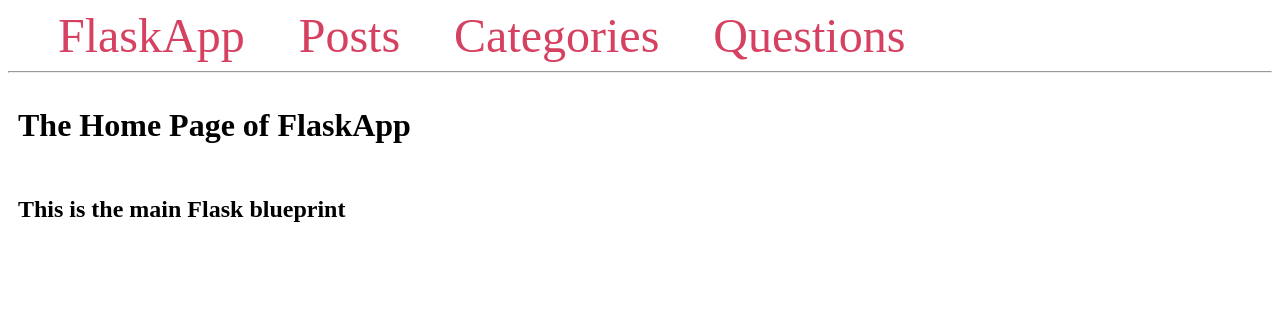
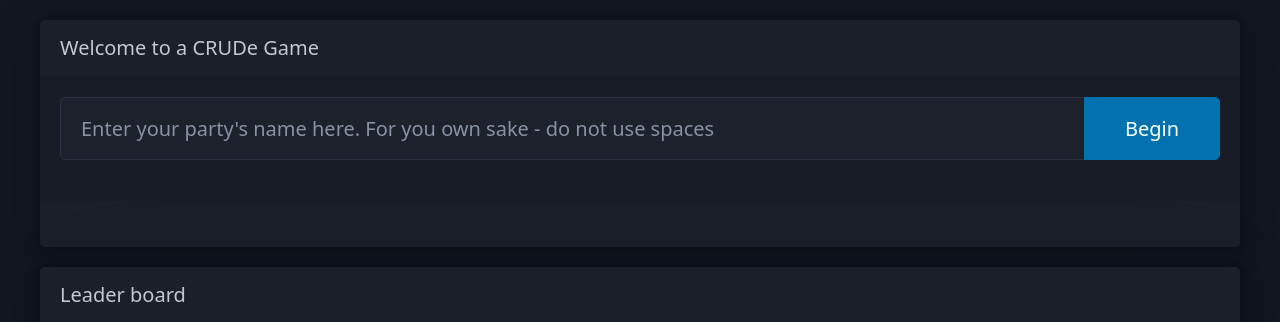
Before and after one commit to benjaminhervit/http-quest, a Flask app: template app/templates/index.html in a window 1280 px wide. Shown: the top 322 px of the page. Run offline with Flask 3, Linux system fonts and the light colour scheme; the template is opened without the code that fills it, so the values that code supplies are empty; some libraries are stand-ins or nearby versions.

Commit message:
clean up

```diff
--- /dev/null
+++ b/app/auth/__init__.py
@@ -0,0 +1,5 @@
+from flask import Blueprint
+
+bp = Blueprint('auth', __name__, url_prefix='/auth')
+
+from app.auth import routes
--- a/app/leaderboard/leaderboard.py
+++ b/app/leaderboard/leaderboard.py
@@ -1,6 +1,6 @@
 from flask import Blueprint, render_template, request, url_for
 
-from ..auth.auth import RegisterForm
+from ..auth.routes import RegisterForm
 from ..user_db.user_db import UserDatabase
 from ..database import get_db
 
--- a/app/main/routes.py
+++ b/app/main/routes.py
@@ -3,4 +3,4 @@ from app.main import bp
 
 @bp.route('/')
 def index():
-    return render_template('leaderboard.html')
+    return render_template('index.html')
--- a/app/routes/__init__.py
+++ /dev/null
@@ -1,4 +0,0 @@
-from flask import Blueprint
-
-# Import all route blueprints
-from app.routes.user_routes import user_bp
--- a/app/templates/index.html
+++ b/app/templates/index.html
@@ -1,8 +1,83 @@
-{% extends 'base.html' %}
+<!DOCTYPE html>
+<html lang="en" data-theme="dark">
+  <head>
+    <meta charset="utf-8">
+    <meta name="viewport" content="width=device-width, initial-scale=1">
+    <link rel="stylesheet" href="https://cdn.jsdelivr.net/npm/@picocss/pico@2/css/pico.min.css">
+    <link rel="icon" href="/static/favicon.ico" type="image/x-icon">
+    <script src="static/js/quest.js"></script>
+    <title>Hello world!</title>
+  </head>
+  <body>
+    <main class="container">
+      <article>
+        <header>
+          Welcome to a CRUDe Game
+        </header>
+        <body id="game_context">
+          {% if new_party %}
+          <div>
+            <p>{{ game_data.answer_response }}</p>
+            <p><strong>Directions to the next level:</strong><br>
+              {{ game_data.next_level }}</p>
+            <p><strong>Hint:</strong><br>
+              You got all the information you need - but if you have any comments, try reading between the lines.</p>
+          </div>
+          {% else %}
+          <!-- REGISTER -->
+          <form method="POST" action="" role="group" class="register-form" required>
+            <input type="text" id="username-input" name="username" placeholder="Enter your party's name here. For you own sake - do not use spaces" required>
+            <button type="submit">Begin</button>
+          </form>
+          {% endif %}
+        </body>
+        <footer id="game-feedback">
+          {% if new_party %}
+          <p><i>
+              Come back here to follow the leaderboard - but you must prepare to leave the safe space of pretty pixels.<br>
+              There a many ways to travel...
+            </i></p>
+          {%else%}
+          <p>{{reg_msg}}</p>
+          {%endif%}
+        </footer>
+      </article>
 
-{% block content %}
-    <span class="title"><h1>{% block title %} The Home Page of FlaskApp {% endblock %}</h1></span>
-    <div class="content">
-        <h2>This is the main Flask blueprint</h2>
-    </div>
-{% endblock %}
+      <!-- LEADER BOARD -->
+      <article>
+        <header>Leader board</header>
+        <body>
+          <table>
+            <thead>
+              <tr>
+                <th scope="col">Team</th>
+                <th scope="col">Level</th>
+                <th scope="col"><img class="icons" width="50px" height="auto" alt="git icon" src="https://images.vexels.com/content/202527/preview/black-cat-avatar-line-icon-796782.png" style="filter: invert(100%);"></th>
+                <th scope="col"><img class="icons" width="100px" height="auto" alt="gate icon" src="https://static.vecteezy.com/system/resources/previews/052/294/921/non_2x/an-old-castle-gate-with-a-wooden-door-png.png"></th>
+                <th><img class="icons" width="50px" height="auto" alt="crown icon" src="static/images/crown.png"></th>
+              </tr>
+            </thead>
+            <tbody id="table_body">
+              {%if teams%}
+                  {% for team in teams%}
+                  <tr>
+                    <td>{{team.username}}</td>
+                    <td>{{team.id}}</td>
+                    <td><!-- Level progress indicators --></td>
+                    <td><!-- Level progress indicators --></td>
+                    <td><!-- Level progress indicators --></td>
+                  </tr>
+                {% endfor %}
+              {% else %}
+                <tr>
+                  <td colspan="5">No players yet!</td>
+                </tr>
+              {% endif %}
+            </tbody>
+          </table>
+        </body>
+        <footer></footer>
+      </article>
+    </main>
+  </body>
+</html>
```
Also changed, not shown: app/routes/user_routes.py (deleted, +0 -7 lines), app/templates/manual.html (added, +35 -0 lines), app/templates/trash/index.html (added, +8 -0 lines), app/auth/auth.py (deleted), app/auth/routes.py (added), app/auth/templates/auth/login.html (deleted), app/auth/templates/auth/register.html (deleted).
